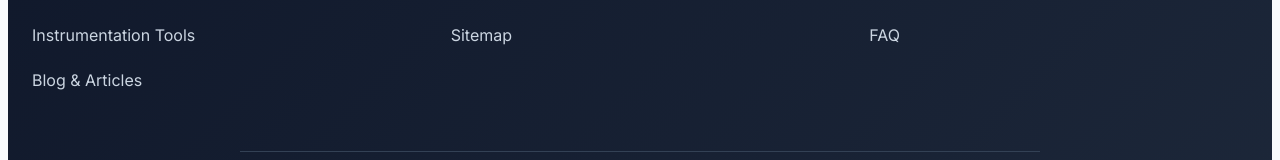
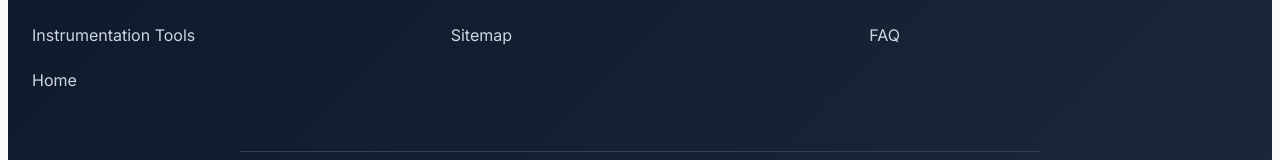
Before and after one commit to mathtimebyalkamaam/design-calculators, a plain HTML site: page sitemap2.html in a window 1280 px wide. Shown: the part 2697-2857 px from the top of the page. Drawn offline with Linux system fonts and the light colour scheme.

Commit message:
Update sitemap2.html

```diff
--- a/sitemap2.html
+++ b/sitemap2.html
@@ -470,7 +470,7 @@
                         <li><a href="indexele.html">Electrical Tools</a></li>
                         <li><a href="indexMech.html">Mechanical Tools</a></li>
                         <li><a href="indexinst.html">Instrumentation Tools</a></li>
-                        <li><a href="index.html">Blog & Articles</a></li>
+                        <li><a href="index.html">Home</a></li>
                     </ul>
                 </div>
                 <div class="footer-col">
```
